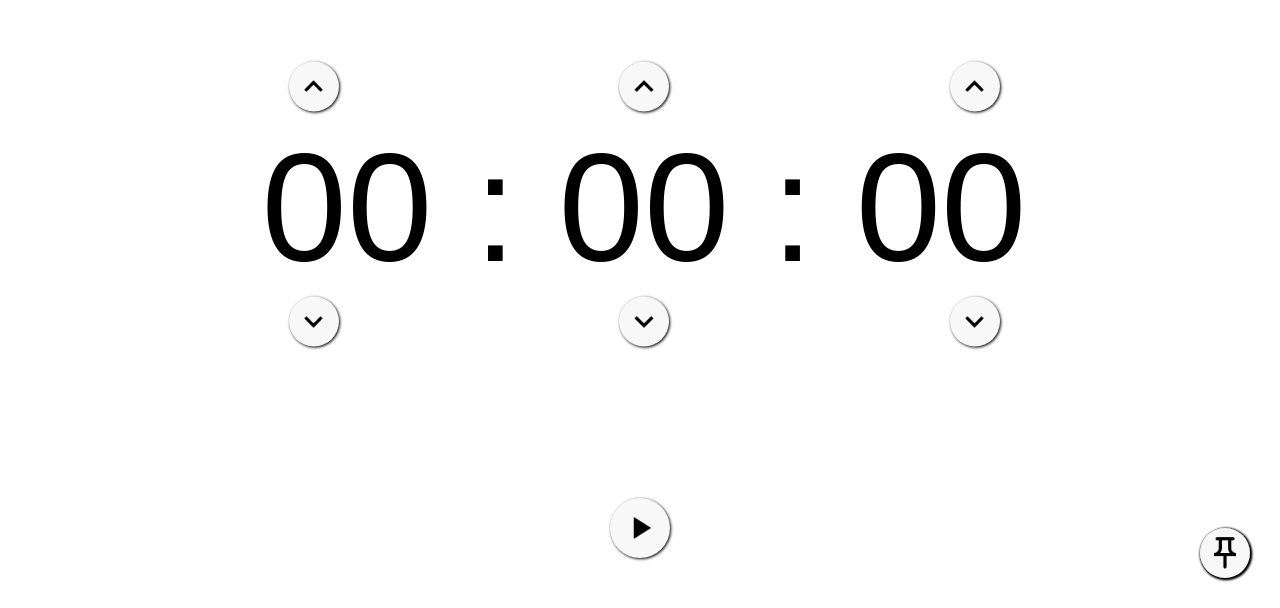
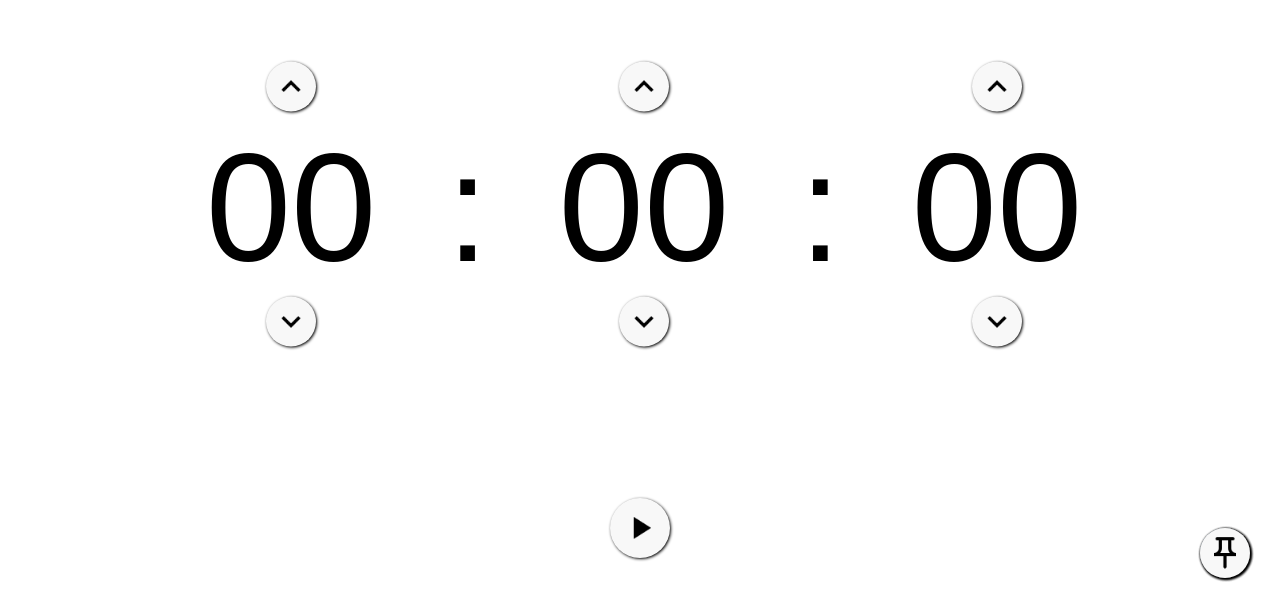
Before and after one commit to JackyIsCool/svelte-timer, a Svelte app: page / in a window 1280 px wide. Shown: the part 192-800 px from the top of the page. Built offline with nearby package versions, Linux system fonts and the light colour scheme.

Commit message:
Visual: align add time button and clock text using CSS grid
~unable to use CSS to achieve darken not(:focus) clock text when typing anymore since removing [.time-container], use JavaScript instead
~[Clock.svelte] export [readonly] -> [currentState], to use in more places

```diff
--- a/src/App.svelte
+++ b/src/App.svelte
@@ -66,14 +66,14 @@
 
 <main>
 	{#if currentState == ClockState.countdown}
-		<Clock bind:second={secondLeft} readonly={false}/>
+		<Clock bind:second={secondLeft} currentState={currentState} />
 		<ToggleButton bind:value={isCountingDown}/>
 
 	{:else if currentState == ClockState.time}
-		<Clock second={secondSinceMorning} />
+		<Clock second={secondSinceMorning} currentState={currentState} />
 
 	{:else if currentState == ClockState.timer}
-		<Clock second={secondPassed} />
+		<Clock second={secondPassed} currentState={currentState} />
 		<ToggleButton bind:value={isCountingUp}/>
 	{/if}
 	<SwitchButton bind:currentState/>
--- a/src/Clock.svelte
+++ b/src/Clock.svelte
@@ -1,6 +1,11 @@
 <script lang="ts">
+	import { ClockState } from "./ClockState";
+
     export let second: number;
-	export let readonly: boolean = true;
+	export let currentState: ClockState;
+
+	let isTyping: boolean;
+
 	$: formatedHour = String(Math.floor(second / 3600)).padStart(2, '0');
 	$: formatedMinute = String(Math.floor(second % 3600 / 60)).padStart(2, '0');
 	$: formatedSecond = String(Math.floor(second % 60)).padStart(2, '0');
@@ -18,32 +23,36 @@
     // })
 </script>
 <main class="center">
-	<div class="button-container">
-	{#each [3600, 60, 1] as value}
-		<button on:click={() => addTime(value)} class="shadow-button">
-			<img src="img/up_arrow.png" alt="">
+	{#if currentState === ClockState.countdown}
+	{#each [3600, 60, 1, -3600, -60, -1] as value}
+		<button style="grid-area: btn-{value}" on:click={() => addTime(value)} class="shadow-button">
+			<img
+				src={value > 0 ? "img/up_arrow.png" : "img/down_arrow.png"}
+				alt=""
+			/>
 		</button>
 	{/each}
-	</div>
-    <form class="time-container">
-        <input type="number" on:blur={syncTypedTime} bind:value={formatedHour} class="time-text" readonly={readonly}/>
-        <div class="time-text">:</div>
-        <input type="number" on:blur={syncTypedTime} bind:value={formatedMinute} class="time-text" readonly={readonly} />
-        <div class="time-text">:</div>
-        <input type="number" on:blur={syncTypedTime} bind:value={formatedSecond} class="time-text" readonly={readonly}/>
-    </form>
-	<div class="button-container">
-	{#each [-3600, -60, -1] as value}
-		<button on:click={() => addTime(value)} class="shadow-button">
-			<img src="img/down_arrow.png" alt="">
-		</button>
-	{/each}
-	</div>
+	{/if}
+	<input bind:value={formatedHour} style="grid-area: hour-text"
+		type="number" class="time-text" class:input-text={isTyping} on:blur={()=>{syncTypedTime(); isTyping = false}} on:focus={()=>isTyping = true} readonly={currentState !== ClockState.countdown} />
+	<input bind:value={formatedMinute} style="grid-area: min-text"
+		type="number" class="time-text" class:input-text={isTyping} on:blur={()=>{syncTypedTime(); isTyping = false}} on:focus={()=>isTyping = true} readonly={currentState !== ClockState.countdown} />
+	<input bind:value={formatedSecond} style="grid-area: sec-text"
+		type="number" class="time-text" class:input-text={isTyping} on:blur={()=>{syncTypedTime(); isTyping = false}} on:focus={()=>isTyping = true} readonly={currentState !== ClockState.countdown} />
+	<div class="time-text" style="grid-area: colon-1;">:</div>
+	<div class="time-text" style="grid-area: colon-2;">:</div>
 </main>
 <style lang="scss">
-	.time-container {
-		display: flex;
-		justify-content: center;
+	main {
+		display: grid;
+		grid-template-areas:
+			"btn-3600	. 		btn-60		.		btn-1"
+			"hour-text 	colon-1 min-text	colon-2	sec-text"
+			"btn--3600	. 		btn--60		. 		btn--1";
+		// grid-template-columns: 3fr 1fr 3fr 1fr 3fr;
+		justify-items: center;
+		padding: 0 10vw;
+	}
 	.time-text {
 		color: var(--foreground-color);
 		font-size: 12vw;
@@ -51,14 +60,12 @@
 		margin: 0;
 		text-align: center;
 	}
-		&:focus-within input:not(:focus) {
+	.input-text {
+		&:not(:focus) {
 			opacity: .4;
 			transition: 200ms;
 		}
 	}
-	.button-container {
-		display: flex;
-		justify-content: space-evenly;
 	button {
 		border: none;
 		border-radius: 100%;
@@ -73,14 +80,13 @@
 			filter: brightness(var(--is-dark-mode));
 		}
 	}
-	}
 	.center {
 		position: absolute;
   		top: 50%;
 		transform: translateY(-50%);
 	}
     input {
-		width: 20%;
+		width: 100%;
 		display: inline-block;
 		border: none;
 		background-color: transparent;
```
Lines whose indentation alone changed are shown as unchanged.
